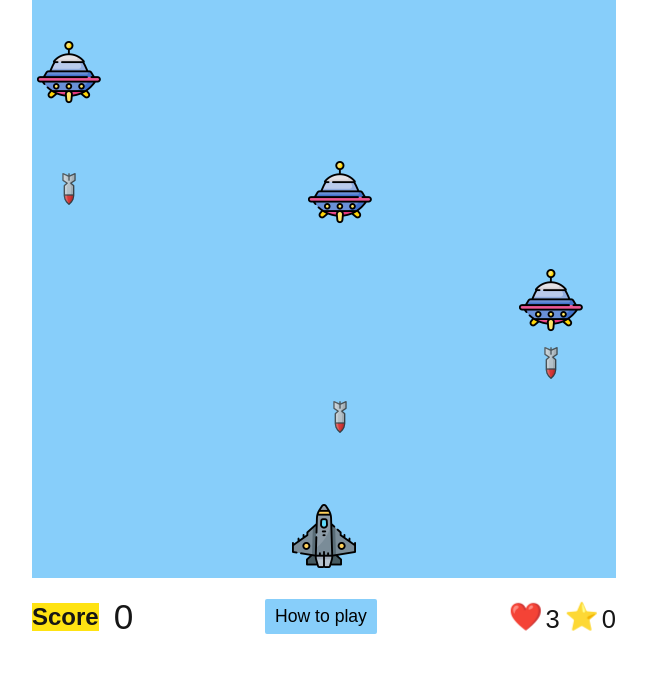
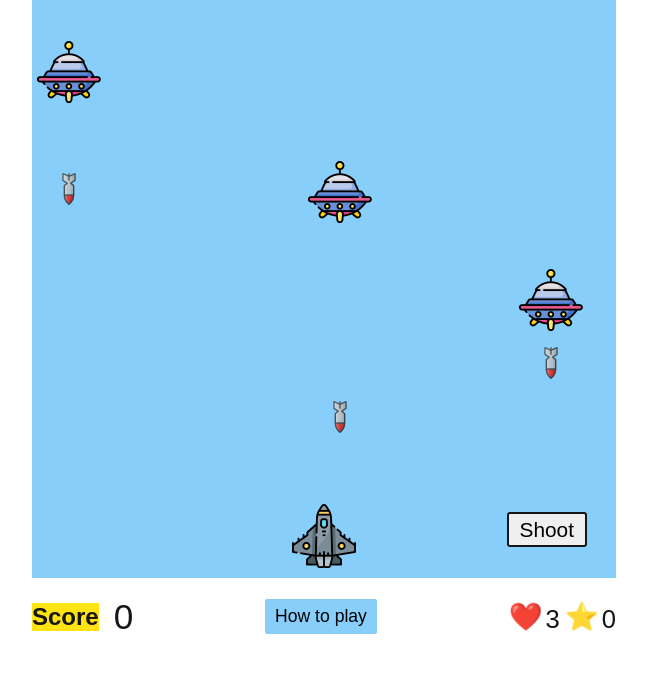
Before and after one commit to j-rodr/shooter-game, a plain HTML site: page index.html in a window 1280 px wide. Both pictures are taken after a click on the button "Start". Shown: the part 111-784 px from the top of the page, without its empty margins (316-963 px from the left). Drawn offline with Linux system fonts and the light colour scheme; a web font is replaced by a local one.

Commit message:
updated readme and added shoot button for touch screens

```diff
--- a/index.html
+++ b/index.html
@@ -30,6 +30,7 @@
 
    <div class="canvas-container">
       <canvas class="canvas" id="canvas" width="500" height="500"></canvas>
+      <button class="shoot-btn" id="shoot-btn">Shoot</button>
       <div class="message-container">
          <p class="game-over" id="game-over">You're dead<br>Reload to play again</p>
          <button class="btn" id="start-btn">Start</button>
--- a/main.js
+++ b/main.js
@@ -16,9 +16,12 @@ const starsRecordElement = document.getElementById("stars-record")
 const minutes = document.getElementById("minutes")
 const seconds = document.getElementById("seconds")
 const guideBtn = document.getElementById("guide-btn")
+const shootBtn = document.getElementById("shoot-btn")
+
+shootBtn.style.display = "none"
 
 guideBtn.addEventListener("click", () => {
-   alert("GOAL:\nGet the highest score in 2 minutes.\n\nINSTRUCTIONS:\nMove with your keyboard keys or holding and moving your mouse.\nYou lose a life when getting hit by an alien missile.\nShoot missiles pressing the spacebar.\nYou lose the game when dying or by colliding with an alien.\nYou get 10 points on each alien kill.\nYou lose 5 points every time you don't kill an alien.")
+   alert("GOAL:\nGet the highest score in 2 minutes.\n\nINSTRUCTIONS:\nMove with your keyboard keys or holding and moving your mouse.\nYou lose a life when getting hit by an alien missile.\nShoot missiles pressing the spacebar or the shoot button.\nYou lose the game when dying or by colliding with an alien.\nYou get 10 points on each alien kill.\nYou lose 5 points every time you don't kill an alien.")
 })
 
 if (!localStorage.getItem("score-record") && !localStorage.getItem("stars-record")) {
@@ -344,6 +347,7 @@ startBtn.addEventListener("click", function () {
    runGame = true
 
    this.style.display = "none"
+   shootBtn.style.display = "flex"
 
    timerInterval = setInterval(() => {
 
@@ -443,7 +447,8 @@ const pressedKeys = {
    DOWN: false,
    LEFT: false,
    RIGHT: false,
-   SPACE: false
+   SPACE: false,
+   SHOOT_BTN: false
 }
 
 // Add new enemy every second
@@ -513,6 +518,9 @@ function gameLoop() {
 
       // If spacebar was pressed, shoot last missile
       if (pressedKeys.SPACE) player.shoot(PLAYER_MISSILES[PLAYER_MISSILES.length - 1])
+
+      // If shoot button was pressed, shoot last missile
+      if (pressedKeys.SHOOT_BTN) player.shoot(PLAYER_MISSILES[PLAYER_MISSILES.length - 1])
 
       // Draw player on each iteration
       player.render()
@@ -736,3 +744,17 @@ canvas.addEventListener("touchmove", (e) => {
    }
 
 })
+
+// Shoot button for touch screens
+shootBtn.addEventListener("click", () => {
+
+   // Add new missile
+   PLAYER_MISSILES.push(new Missile())
+
+   // Set key to true
+   pressedKeys.SHOOT_BTN = true
+
+   // Give gameLoop() a few millisenconds to shoot the missile, then set key to false
+   setTimeout(() => pressedKeys.SHOOT_BTN = false, 50)
+
+})
--- a/style.css
+++ b/style.css
@@ -62,6 +62,20 @@ body {
 
 .guide-btn:hover {
    border: 2px solid #161616;
+}
+
+.shoot-btn {
+   position: absolute;
+   left: calc(95% - 80px);
+   top: calc(95% - 40px);
+   width: 80px;
+   height: 35px;
+   display: flex;
+   justify-content: center;
+   align-items: center;
+   font-size: 1.3rem;
+   border: 2px solid #161616;
+   border-radius: 3px;
 }
 
 .dashboard {
```
Also changed, not shown: 1 other file.
